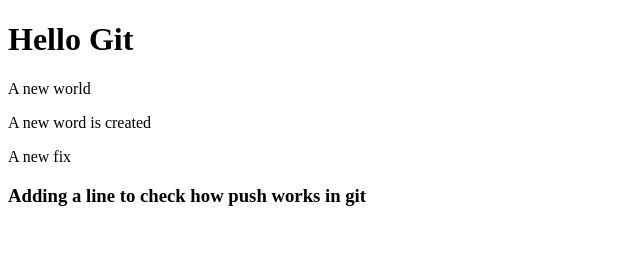
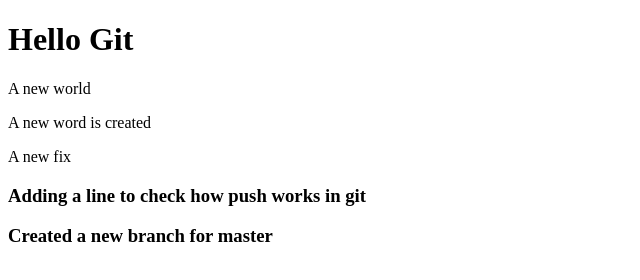
Before and after one commit to 707sourabh/New-Repo, a plain HTML site: page index.html in a window 1280 px wide. Shown: the whole page, without its empty margins (0-640 px from the left). Drawn offline with Linux system fonts and the light colour scheme.

Commit message:
Update index.html
Created a new branch for master

```diff
--- a/index.html
+++ b/index.html
@@ -11,5 +11,6 @@
     <p>A new word is created</p>
     <p>A new fix </p>
     <h3>Adding a line to check how push works in git</h3>
+<h3>Created a new branch for master</h3>
 </body>
 </html>
```
